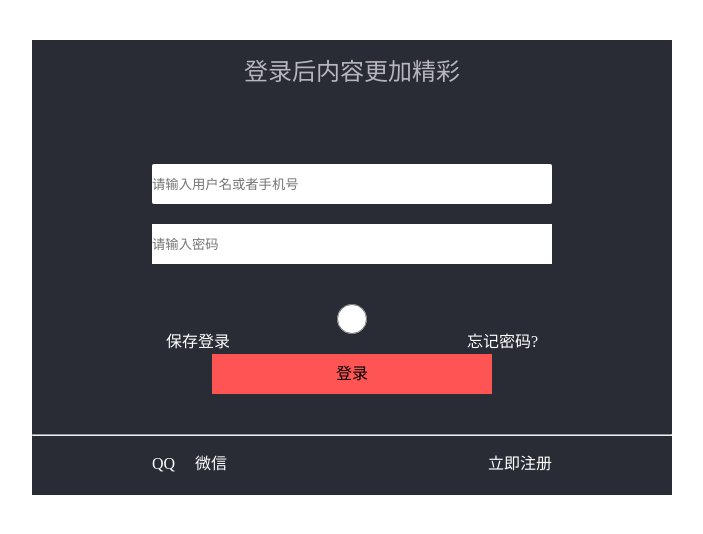
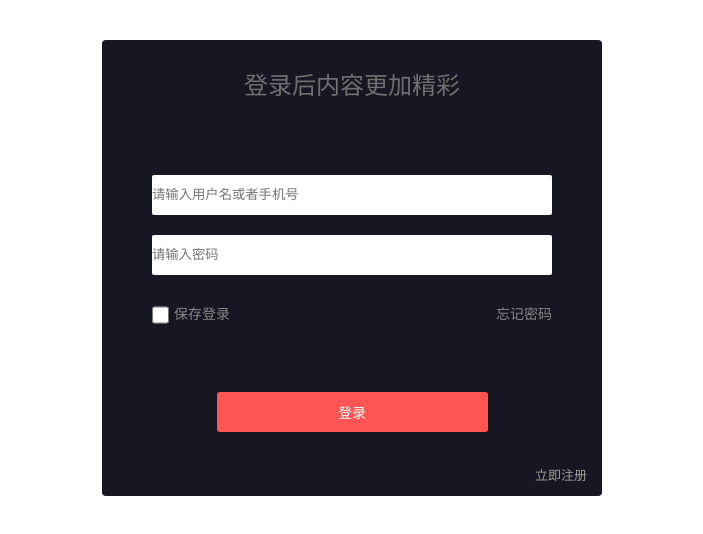
Before and after one commit to victry123/love-pet, a Vue app in the folder love-pet-front/: page /Login in a window 1280 px wide. Shown: the top 534 px of the page, without its empty margins (288-991 px from the left). Built offline with nearby package versions, Linux system fonts and the light colour scheme; a small style sheet from the web is missing; what mavon-editor would draw is missing.

Commit message:
修改了登陆页面

```diff
--- a/love-pet-front/src/views/Login/Login.vue
+++ b/love-pet-front/src/views/Login/Login.vue
@@ -8,23 +8,24 @@
         class="username"
       />
       <input type="password" placeholder="请输入密码" class="password" />
-      <div class="save">
-        <input type="radio" class="save-login" />保存登录
-        <p class="forget">忘记密码?</p>
+      <div class="save_login">
+        <div class="save_login_left">
+          <input type="checkbox" name="remembered" />
+          <label>保存登录</label>
+        </div>
+
+        <div class="forget">
+          <label>忘记密码</label>
+        </div>
       </div>
-      <div class="login-button">登录</div>
     </form>
-    <hr />
-    <div class="Login-floor">
-      <div class="qq">
-        <i></i>
-        <p>QQ</p>
-      </div>
-      <div class="wx">
-        <i></i>
-        <p>微信</p>
-      </div>
-      <div class="register">立即注册</div>
+    <!-- 登录按钮 -->
+    <div>
+      <button class="login-button">登录</button>
+    </div>
+
+    <div class="register">
+      <label>立即注册</label>
     </div>
   </div>
 </template>
@@ -35,71 +36,87 @@ export default {};
 
 <style>
 .Login {
-  width: 640px;
-  height: 455px;
-  background-color: #292b35;
+  display: flex;
+  flex-direction: column;
+  width: 500px;
+  height: 455.52px;
+  background-color: #161722;
   margin: 40px auto;
+  border-radius: 4px;
+  justify-content: space-around;
 }
 
 .login-title {
+  color: rgba(112, 112, 112, 1);
+  font-size: 24px;
   padding-top: 20px;
   text-align: center;
-  color: #b7b7bb;
-  margin-bottom: 80px;
+  margin-bottom: 30px;
 }
 
 .username,
 .password {
+  border-radius: 2px;
   display: block;
   width: 400px;
   height: 40px;
   margin: 20px auto;
 }
 
-.save {
+.save_login {
   width: 400px;
-  height: 20px;
-  margin: 0 auto;
-  color: #ffffff;
+  height: 40px;
+  margin: 20px auto;
+  display: flex;
+  flex-direction: row;
+  justify-content: space-between;
+  margin-top: 10px;
 }
 
-.save-login {
-  float: left;
+.save_login label {
+  color: rgba(135, 135, 134, 1);
+  font-size: 14px;
 }
 
+.save_login_left,
 .forget {
-  float: right;
-  margin: 0;
+  display: flex;
+  flex-direction: row;
+  align-items: center;
+}
+.save_login input {
+  margin-right: 5px;
+  width: 17px;
+  height: 18px;
+}
+.login-button {
+  display: flex;
+  justify-content: center;
+  border: 0;
+  width: 271px;
+  height: 40px;
+  margin: 10px auto;
+  background-color: #ff5454;
+  text-align: center;
+  font-size: 14px;
+  line-height: 40px;
+  color: #fff;
+  border-radius: 3px;
 }
 
-.login-button {
-  width: 280px;
-  height: 40px;
-  margin: 20px auto;
-  background-color: #ff5454;
-  text-align: center;
-  font-size: 16px;
-  line-height: 40px;
-  margin-bottom: 40px;
-}
-
-.Login-floor {
-  width: 400px;
-  height: 20px;
-  margin: 20px auto;
-  color: #ffffff;
-}
-
-.qq {
-  float: left;
-  margin-right: 20px;
-}
-
-.wx {
-  float: left;
+.login-button:hover {
+  background-color: #f02929;
 }
 
 .register {
-  float: right;
+  display: flex;
+  color: #fff;
+  justify-content: flex-end;
+}
+
+.register label {
+  color: rgb(156, 156, 150);
+  font-size: 13px;
+  margin-right: 15px;
 }
 </style>
```
